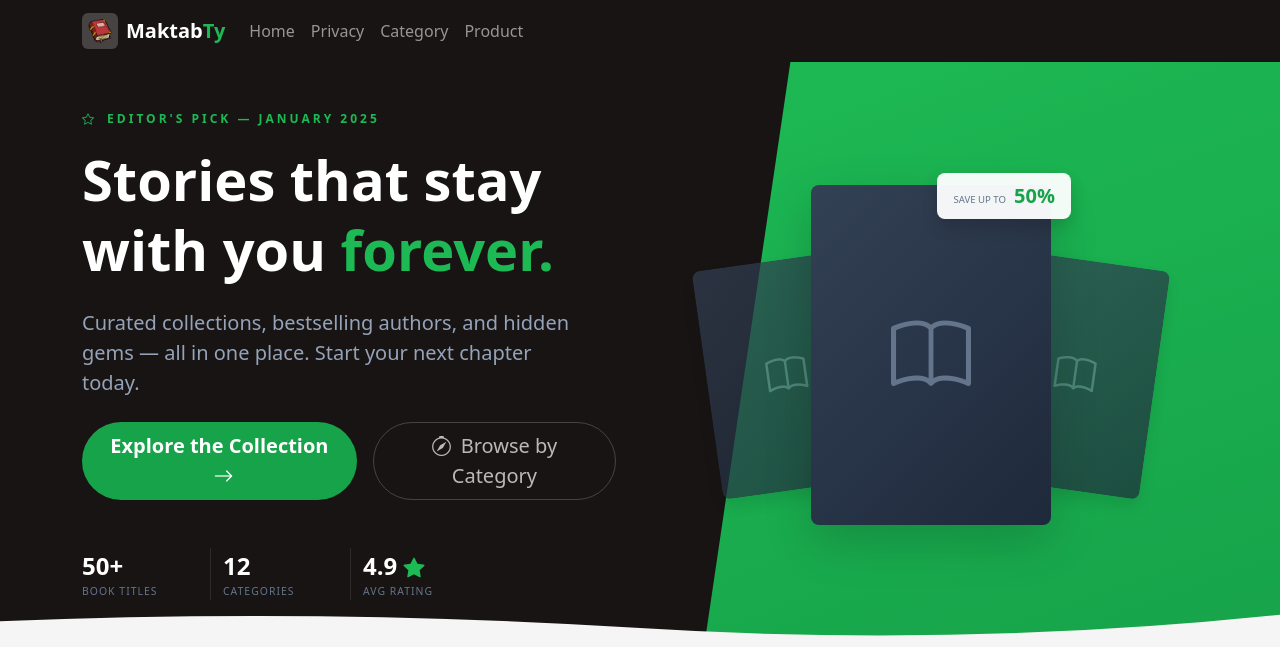
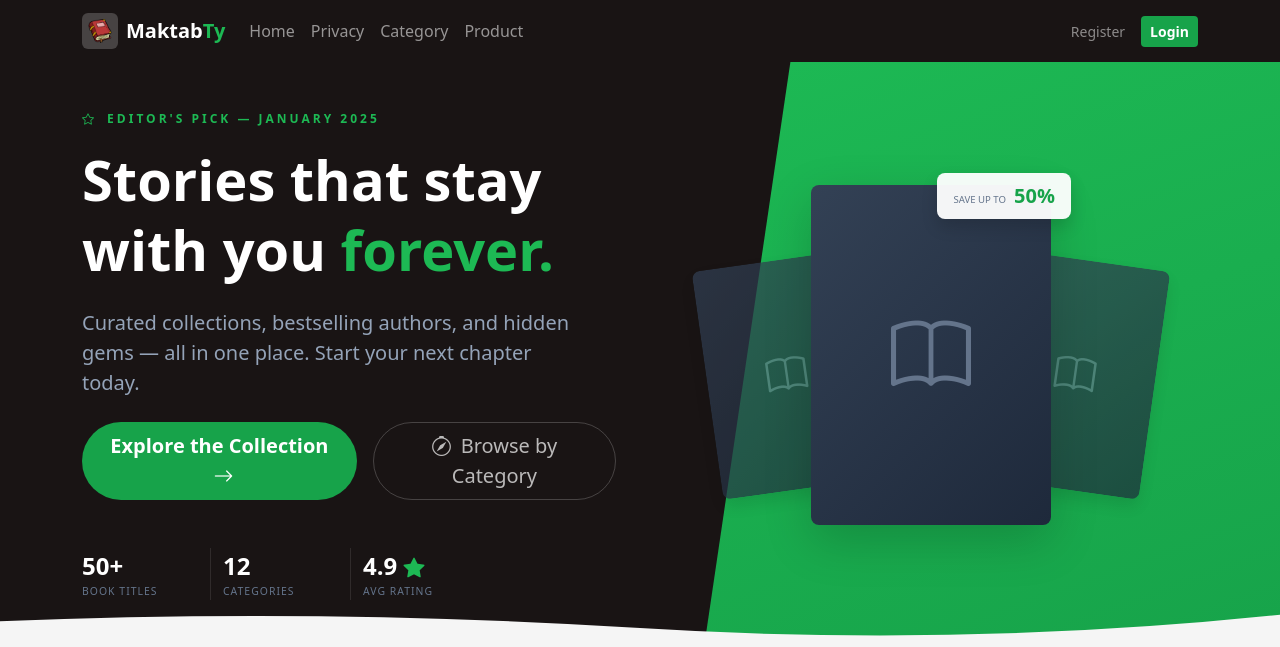
Before and after one commit to kareem-Ahmed25/Maktabty-BookStore, an ASP.NET Core app: page / in a window 1280 px wide. Shown: the top 647 px of the page. Run offline with ASP.NET Core 8, Linux system fonts and the light colour scheme; data comes from the database, SQL or seed files in the repository; style sheets or scripts are compiled from the project's sources; some libraries are stand-ins or nearby versions.

Commit message:
Adding navigation Links for Login And Registration

```diff
--- a/MaktabtyWeb/Views/Shared/_Layout.cshtml
+++ b/MaktabtyWeb/Views/Shared/_Layout.cshtml
@@ -31,10 +31,10 @@
                 <div class="navbar-collapse collapse ">
                     <ul class="navbar-nav me-auto mb-2 mb-lg-0  ">
                         <li class="nav-item">
-                            <a class="nav-link " asp-area=""  asp-controller="Home" asp-action="Index">Home</a>
+                            <a class="nav-link " asp-area="" asp-controller="Home" asp-action="Index">Home</a>
                         </li>
                         <li class="nav-item">
-                            <a class="nav-link " asp-area=""  asp-controller="Home" asp-action="Privacy">Privacy</a>
+                            <a class="nav-link " asp-area="" asp-controller="Home" asp-action="Privacy">Privacy</a>
                         </li>
                         <li class="nav-item">
                             <a class="nav-link " asp-area="Admin" asp-controller="Category" asp-action="Index">Category</a>
@@ -43,12 +43,15 @@
                             <a class="nav-link " asp-area="Admin" asp-controller="Product" asp-action="Index">Product</a>
                         </li>
                     </ul>
+                    <div class="d-flex align-items-center gap-3">
+                        <partial name="_LoginPartial" />
+                      </div>
                 </div>
             </div>
         </nav>
     </header>
     <div class="flex-grow-1">
-        <main role="main" >
+        <main role="main">
             <partial name="_Notification" />
             @RenderBody()
         </main>
--- a/MaktabtyWeb/Views/Shared/_LoginPartial.cshtml
+++ b/MaktabtyWeb/Views/Shared/_LoginPartial.cshtml
@@ -1,7 +1,39 @@
-@using Microsoft.AspNetCore.Identity
+@* @using Microsoft.AspNetCore.Identity
+
+
+
+
+
+
+
+
+
+
+
+
+
+
+
+
+
+
+
+
+
+
+
+
+
+
 
 @inject SignInManager<IdentityUser> SignInManager
 @inject UserManager<IdentityUser> UserManager
+
+
+
+
+
+
 
 <ul class="navbar-nav">
 @if (SignInManager.IsSignedIn(User))
@@ -24,4 +56,7 @@ else
         <a class="nav-link text-dark" id="login" asp-area="Identity" asp-page="/Account/Login">Login</a>
     </li>
 }
-</ul>
+</ul> *@
+
+<a class="text-white-50 text-decoration-none small fw-medium nav-link-hover" asp-area="Identity" asp-controller="Account" asp-action="Register">Register</a>
+<a class="btn btn-sm btn-accent fw-semibold" asp-area="Identity" asp-controller="Account" asp-action="Login">Login</a>
```
